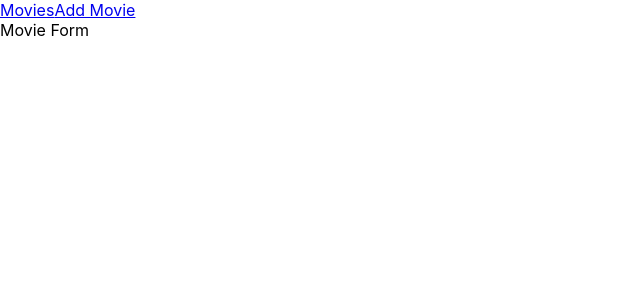
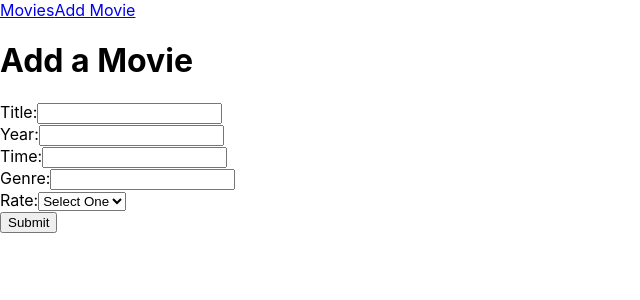
Before and after one commit to ruro122020/movies, a React (Create React App) app: page /new-movie in a window 1280 px wide. Shown: the top 300 px of the page, without its empty margins (0-640 px from the left). Built offline with nearby package versions, Linux system fonts and the light colour scheme.

Commit message:
create movie form

```diff
--- a/src/pages/MovieForm.js
+++ b/src/pages/MovieForm.js
@@ -1,9 +1,53 @@
-import React from 'react'
+import React, { useState } from 'react'
 
 const MovieForm = () => {
+  const [formData, setFormData] = useState({
+    title: '',
+    year: '',
+    time: '',
+    genre: '',
+    selectRating: '',
+  })
+
+  const handleChange =(e)=>{
+    const {name, value} = e.target
+   setFormData({...formData, [name]:value})
+
+  }
+
   return (
     <div>
-      Movie Form
+      <h1>Add a Movie</h1>
+      <form>
+        <div>
+          <label>Title:</label>
+          <input type='text' name='title' value={formData.title} onChange={handleChange}></input>
+        </div>
+        <div>
+          <label>Year:</label>
+          <input type='text' name='year' value={formData.year} onChange={handleChange}></input>
+        </div>
+        <div>
+          <label>Time:</label>
+          <input type='text' name='time' value={formData.time} onChange={handleChange}></input>
+        </div>
+        <div>
+          <label>Genre:</label>
+          <input type='text' name='genre' value={formData.genre} onChange={handleChange}></input>
+        </div>
+        <div>
+          <label>Rate:</label>
+          <select name='selectRating' value={formData.selectRating} onChange={handleChange} >
+            <option>Select One</option>
+            <option>1</option>
+            <option>2</option>
+            <option>3</option>
+            <option>4</option>
+            <option>5</option>
+          </select>
+        </div>
+        <button type='submit'>Submit</button>
+      </form>
     </div>
   )
 }
--- a/src/pages/Movies.js
+++ b/src/pages/Movies.js
@@ -1,6 +1,7 @@
-import React from 'react'
+import React, {useState, useEffect} from 'react'
 
 const Movies = () => {
+  const [movies, setMovies] = useState([])
   return (
     <div>
       List of Movies
```
